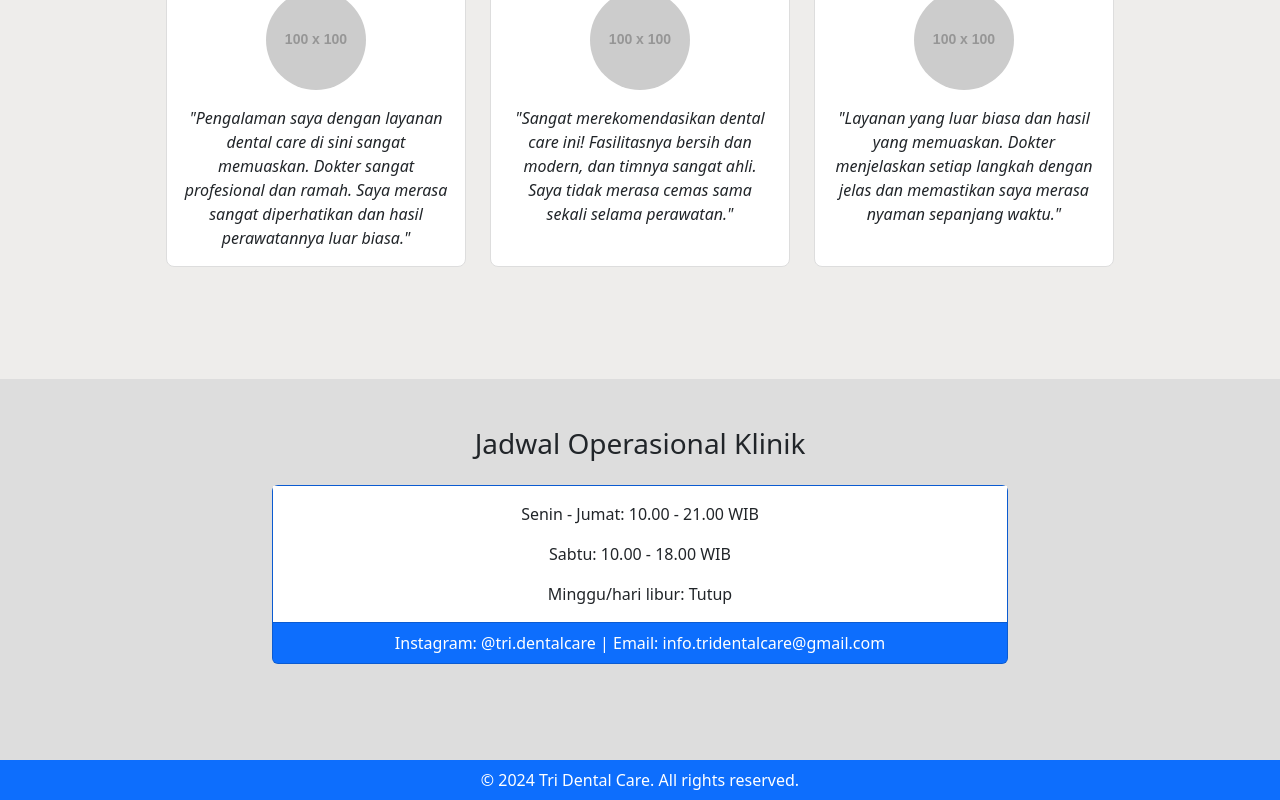
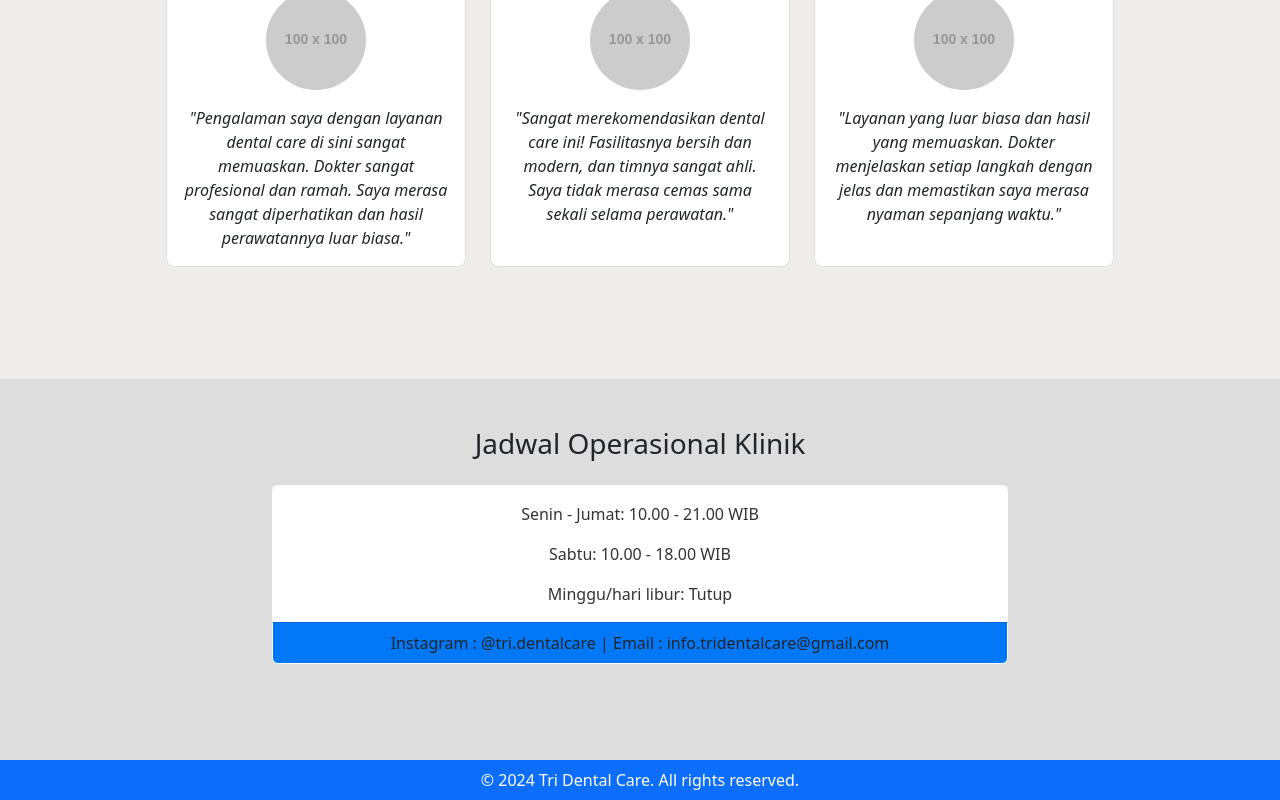
Before and after one commit to alrazak/frontend-react-tridentalcare, a React (Vite) app: page /card in a window 1280 px wide. Shown: the part 1918-2718 px from the top of the page. Built offline with nearby package versions, Linux system fonts and the light colour scheme.

Commit message:
put: styling contact

```diff
--- a/src/components/body/Contact.jsx
+++ b/src/components/body/Contact.jsx
@@ -3,19 +3,19 @@ import 'bootstrap/dist/css/bootstrap.min.css';
 
 function Contact() {
     return (
-        <div id="contact" style={{ backgroundColor: "#ddd" }} className="text-center py-5">
+        <div id="contact" className="contact-section text-center py-5">
             <h3 className="font-weight-bold mb-4">Jadwal Operasional Klinik</h3>
             <div className="container">
                 <div className="row justify-content-center">
                     <div className="col-md-8">
-                        <div className="card mb-5 bg-primary text-white">
-                            <div className="card-body bg-white text-dark text-center">
+                        <div className="card mb-5 custom-card">
+                            <div className="card-body custom-card-body">
                                 <p className="card-text">Senin - Jumat: 10.00 - 21.00 WIB</p>
                                 <p className="card-text">Sabtu: 10.00 - 18.00 WIB</p>
                                 <p className="card-text">Minggu/hari libur: Tutup</p>
                             </div>
-                            <div className="card-footer bg-primary text-white text-center">
-                                <p className="card-text">Instagram: @tri.dentalcare | Email: info.tridentalcare@gmail.com</p>
+                            <div className="card-footer custom-card-footer">
+                                <p className="card-text">Instagram : @tri.dentalcare | Email : info.tridentalcare@gmail.com</p>
                             </div>
                         </div>
                     </div>
@@ -25,4 +25,31 @@ function Contact() {
     );
 }
 
+// CSS
+const styles = `
+    .contact-section {
+        background-color: #ddd;
+    }
+
+    .custom-card {
+        background-color: #007bff;
+        border-color: white;
+    }
+
+    .custom-card-body {
+        background-color: white;
+        color: #333;
+
+    .custom-card-footer {
+        background-color: black;
+        color: white;
+    }
+`;
+
+// Menyisipkan CSS ke dalam dokumen
+const styleSheet = document.createElement("style");
+styleSheet.type = "text/css";
+styleSheet.innerText = styles;
+document.head.appendChild(styleSheet);
+
 export default Contact;
```
